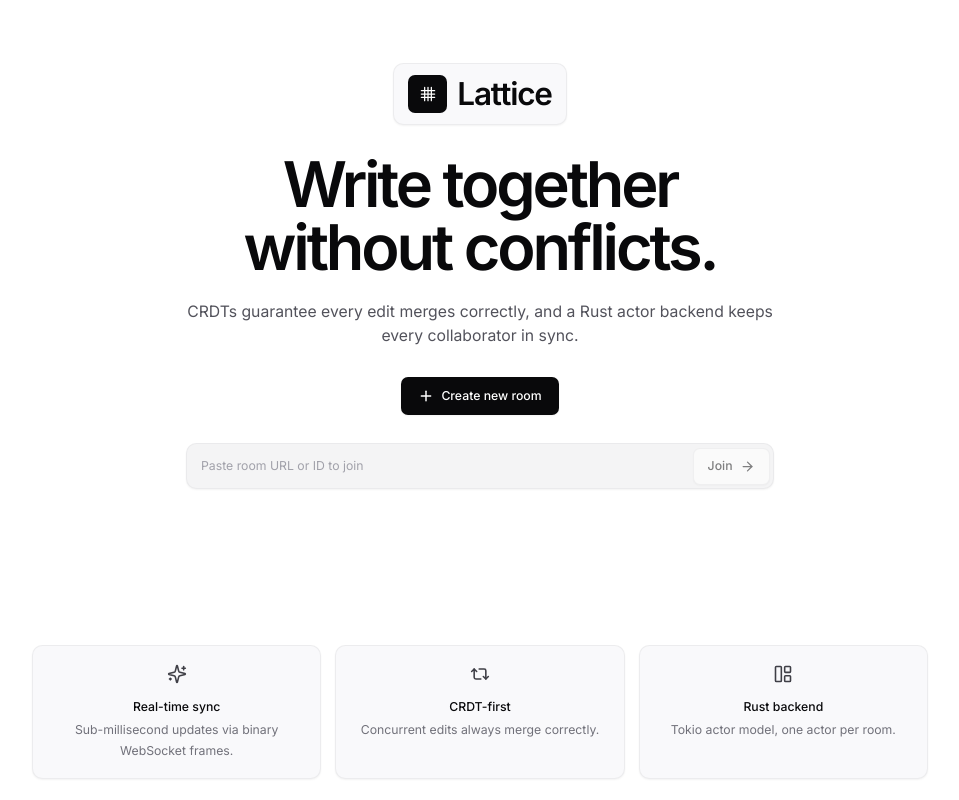
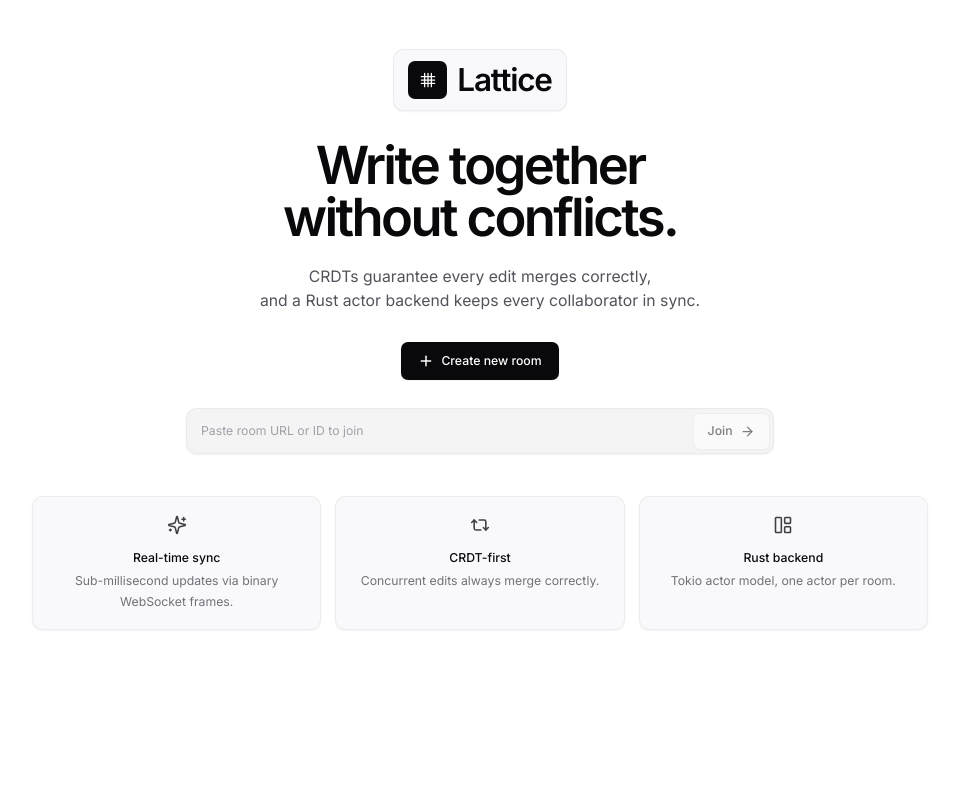
Before and after one commit to aakashkolli/lattice, a Next.js app in the folder frontend/: page / in a window 1280 px wide. Shown: the whole page, without its empty margins (160-1119 px from the left). Built offline with nearby package versions, Linux system fonts and the light colour scheme.

Commit message:
Redesigned home page

```diff
--- a/frontend/src/app/page.tsx
+++ b/frontend/src/app/page.tsx
@@ -173,15 +173,15 @@ export default function Home() {
   };
 
   return (
-    <main className="min-h-screen bg-white text-zinc-950 antialiased dark:bg-[#0b0b0c] dark:text-zinc-50">
-      <div className="relative mx-auto flex min-h-screen max-w-7xl flex-col px-6 py-6 sm:px-8 lg:px-10">
+    <main className="h-screen overflow-y-auto bg-white text-zinc-950 antialiased dark:bg-[#0b0b0c] dark:text-zinc-50">
+      <div className="relative mx-auto flex min-h-full max-w-7xl flex-col px-6 py-6 sm:px-8 lg:px-10">
         <div className="pointer-events-none absolute inset-0 -z-10 overflow-hidden">
           <div className="absolute left-[-8rem] top-[-8rem] h-80 w-80 rounded-full bg-zinc-100 blur-3xl dark:bg-white/5" />
           <div className="absolute bottom-[-8rem] right-[-6rem] h-96 w-96 rounded-full bg-zinc-200/60 blur-3xl dark:bg-white/5" />
           <div className="absolute inset-0 bg-[linear-gradient(to_right,rgba(0,0,0,0.025)_1px,transparent_1px),linear-gradient(to_bottom,rgba(0,0,0,0.025)_1px,transparent_1px)] bg-[size:72px_72px] opacity-40 dark:bg-[linear-gradient(to_right,rgba(255,255,255,0.03)_1px,transparent_1px),linear-gradient(to_bottom,rgba(255,255,255,0.03)_1px,transparent_1px)]" />
         </div>
 
-        <div className="flex flex-1 flex-col items-center gap-10 pb-10 pt-8 lg:pt-12">
+        <div className="flex flex-col items-center gap-10 pb-4 pt-4 lg:pt-8">
           <section className="flex w-full max-w-4xl flex-col items-center space-y-8 text-center">
             <div className="inline-flex items-center gap-3 rounded-xl border border-zinc-200/60 bg-[#f9f9fb] px-4 py-3 shadow-sm dark:border-[#1f1f23] dark:bg-[#121214]">
               <button
@@ -200,11 +200,11 @@ export default function Home() {
             </div>
 
             <div className="max-w-3xl space-y-6">
-              <h1 className="max-w-2xl text-5xl font-semibold tracking-[-0.05em] text-zinc-950 sm:text-6xl lg:text-7xl dark:text-zinc-50">
-                Write together without conflicts.
+              <h1 className="max-w-2xl text-5xl font-semibold tracking-[-0.05em] text-zinc-950 sm:text-6xl lg:text-6xl dark:text-zinc-50">
+                Write together<br />without conflicts.
               </h1>
               <p className="max-w-2xl text-base leading-7 text-zinc-600 sm:text-lg dark:text-zinc-400">
-                CRDTs guarantee every edit merges correctly, and a Rust actor backend keeps every collaborator in sync.
+                CRDTs guarantee every edit merges correctly,<br />and a Rust actor backend keeps every collaborator in sync.
               </p>
             </div>
 
@@ -256,7 +256,7 @@ export default function Home() {
           </section>
         </div>
 
-        <section className="w-full pb-4 pt-2 sm:pt-4 lg:pb-0">
+        <section className="mt-8 w-full pb-6">
           <div className="mx-auto grid w-full max-w-5xl gap-4 md:grid-cols-3">
             <div className="flex flex-col items-center rounded-xl border border-zinc-200/60 bg-[#f9f9fb] p-5 text-center shadow-sm dark:border-[#1f1f23] dark:bg-[#121214]">
               <Sparkles size={20} className="mb-4 text-zinc-700 dark:text-zinc-300" strokeWidth={1.9} />
```
